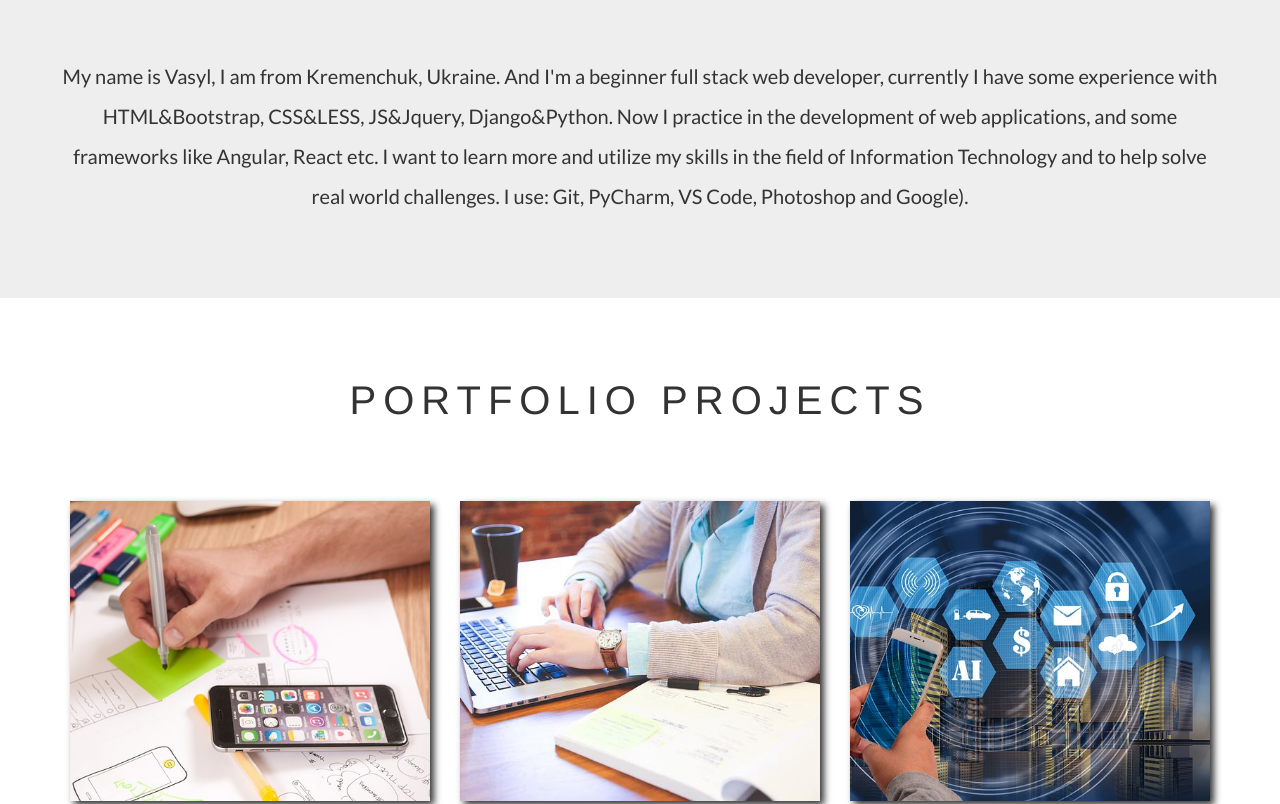
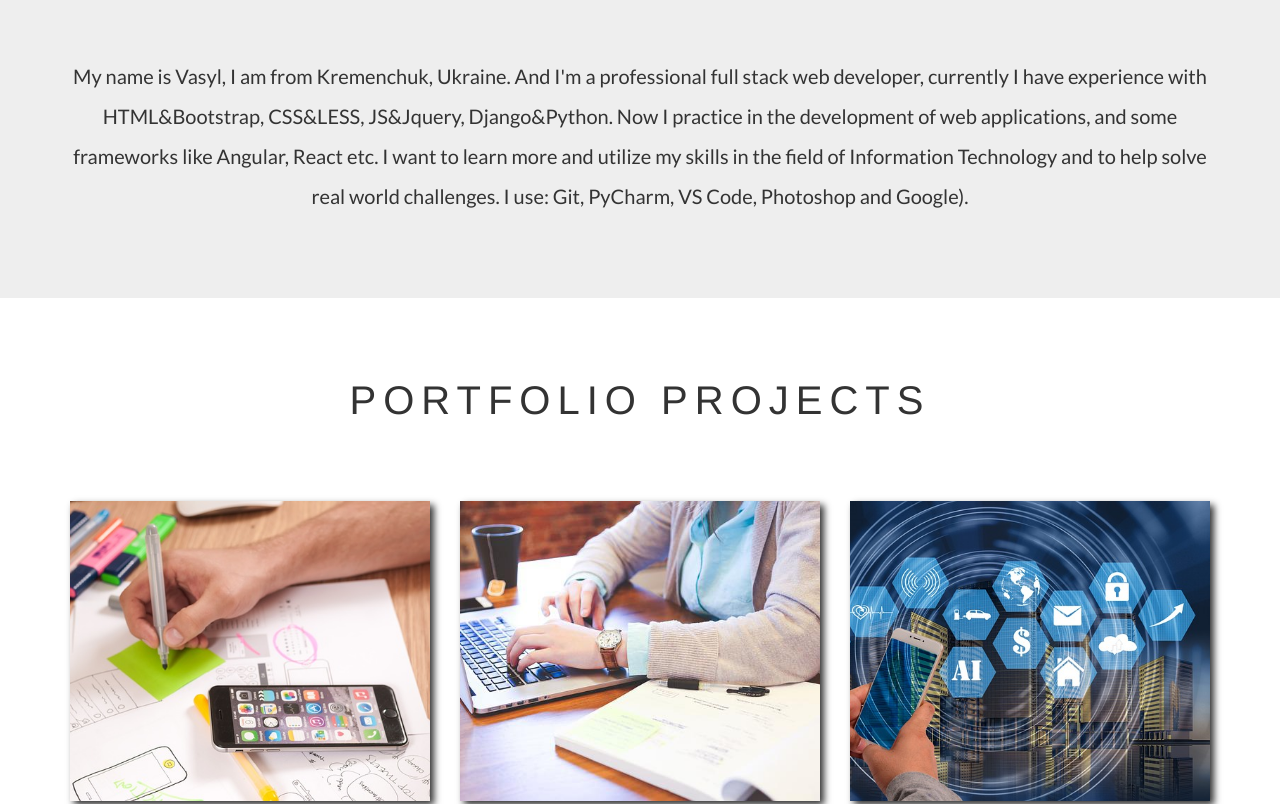
Before and after one commit to somikkvn/portfolio, a plain HTML site: page index.html in a window 1280 px wide. Shown: the part 1366-2170 px from the top of the page. Drawn offline with nearby package versions, Linux system fonts and the light colour scheme.

Commit message:
Update index.html

```diff
--- a/index.html
+++ b/index.html
@@ -69,7 +69,7 @@
                 <div class="text-center about-content">
                     <h2>Hi there!</h2>
                     <img src="./img/200120200884_288145.jpg" width="500" alt="about me" class="image-responsive img-circle img-thumbnail center-block">
-                    <p class="about-text">My name is Vasyl, I am from Kremenchuk, Ukraine. And I'm a beginner full stack web developer, currently I have some experience with HTML&Bootstrap, CSS&LESS, JS&Jquery, Django&Python. Now I practice in the development of web applications, and some frameworks like Angular, React etc. I want to learn more and utilize my skills in the field of Information Technology and to help solve real world challenges. I use: Git, PyCharm, VS Code, Photoshop and Google).
+                    <p class="about-text">My name is Vasyl, I am from Kremenchuk, Ukraine. And I'm a professional full stack web developer, currently I have experience with HTML&Bootstrap, CSS&LESS, JS&Jquery, Django&Python. Now I practice in the development of web applications, and some frameworks like Angular, React etc. I want to learn more and utilize my skills in the field of Information Technology and to help solve real world challenges. I use: Git, PyCharm, VS Code, Photoshop and Google).
                     </p>
                 </div>
             </div>
```
